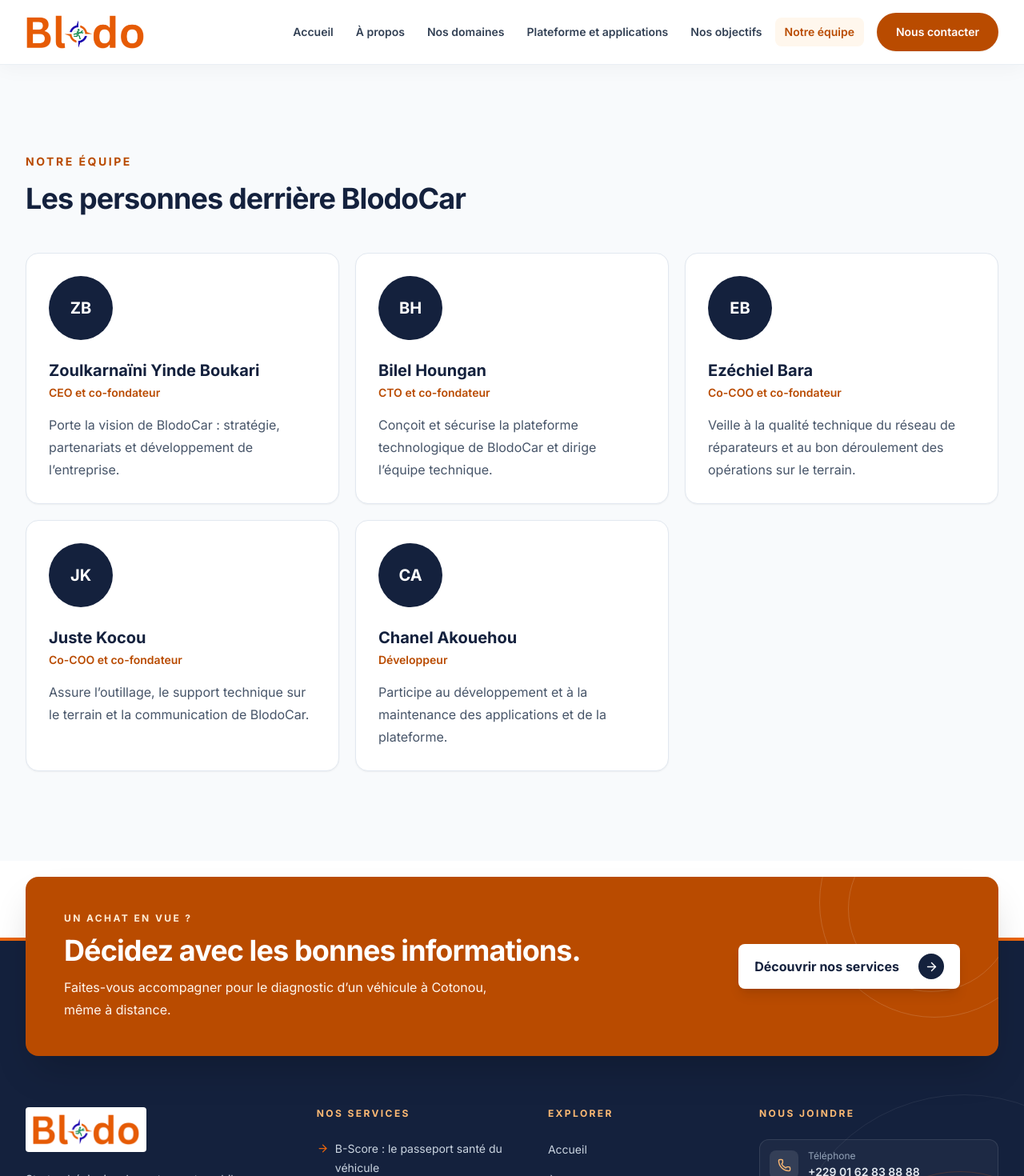
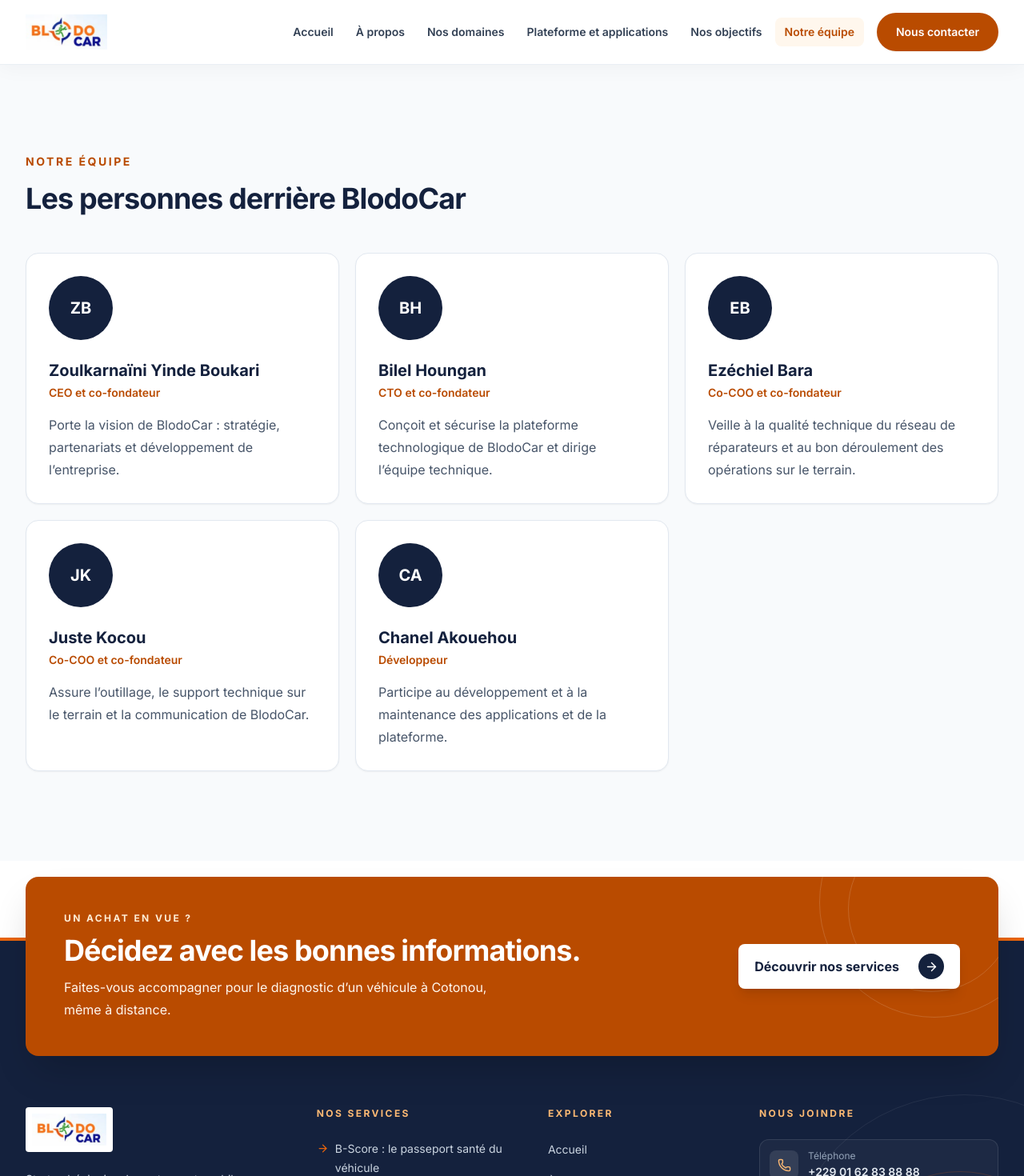
Before and after one commit to Shanel2005-dev/Blodocar, a React (Vite) app: page /equipe in a window 1280 px wide. Shown: the top 1470 px of the page at 80% size. Built offline with nearby package versions, Linux system fonts and the light colour scheme.

Commit message:
Replace site logo with provided asset

```diff
--- a/src/components/layout/Footer.tsx
+++ b/src/components/layout/Footer.tsx
@@ -67,9 +67,9 @@
               <img
                 alt={brand.logoAlt}
                 className="h-10 w-auto"
-                height={341}
+                height={127}
                 src={brand.logoSrc}
-                width={1151}
+                width={259}
               />
             </Link>
             <p className="mt-5 max-w-xs text-sm leading-7 text-slate-300">
--- a/src/components/layout/Header.tsx
+++ b/src/components/layout/Header.tsx
@@ -30,9 +30,9 @@
             <img
               alt={brand.logoAlt}
               className="h-11 w-auto"
-              height={341}
+              height={127}
               src={brand.logoSrc}
-              width={1151}
+              width={259}
             />
           </Link>
 
--- a/src/content/siteContent.ts
+++ b/src/content/siteContent.ts
@@ -1,3 +1,5 @@
+const blodocarLogo = new URL('../assets/image/Capturess.PNG', import.meta.url).href
+
 export type SiteLink = {
   label: string
   href: string
@@ -139,7 +141,7 @@
     name: 'BlodoCar',
     tagline: 'Startup béninoise du secteur automobile',
     homeHref: '/',
-    logoSrc: '/blodocar-logo.png',
+    logoSrc: blodocarLogo,
     logoAlt: 'BlodoCar',
   },
   header: {
```
Also changed, not shown: src/assets/image/Capturess.PNG (added).
